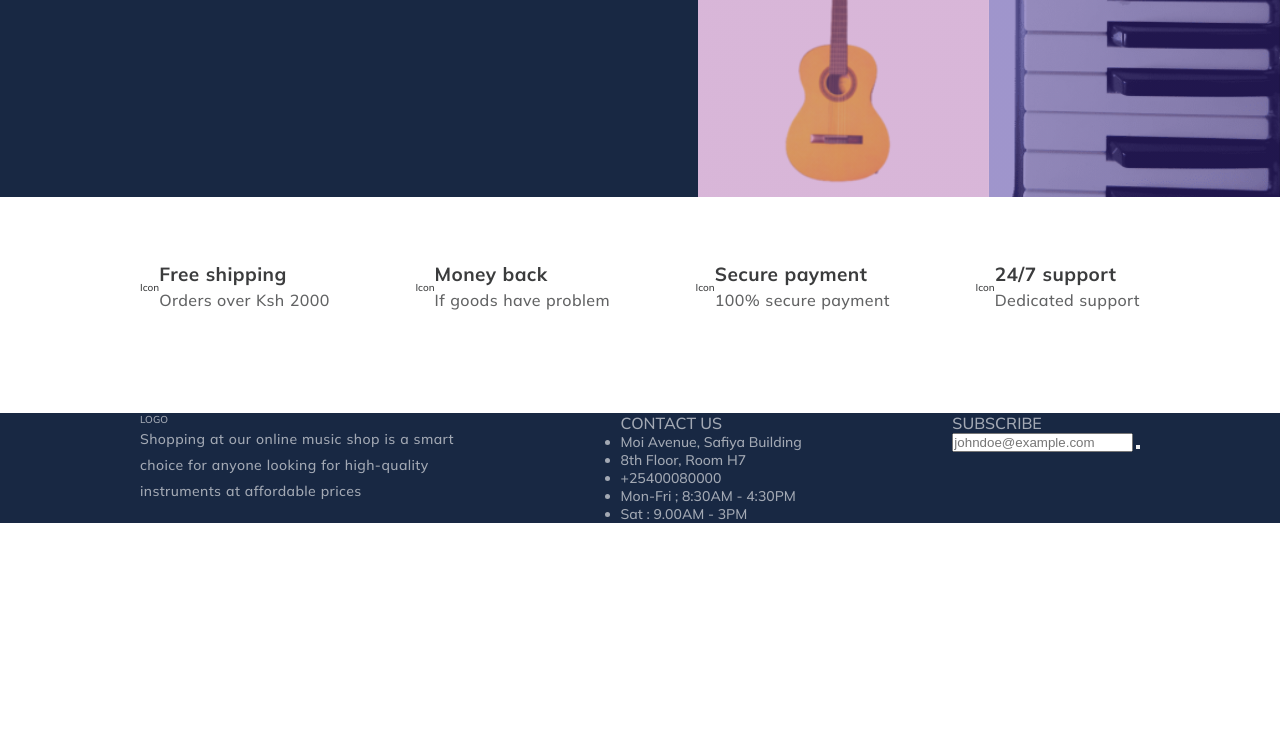
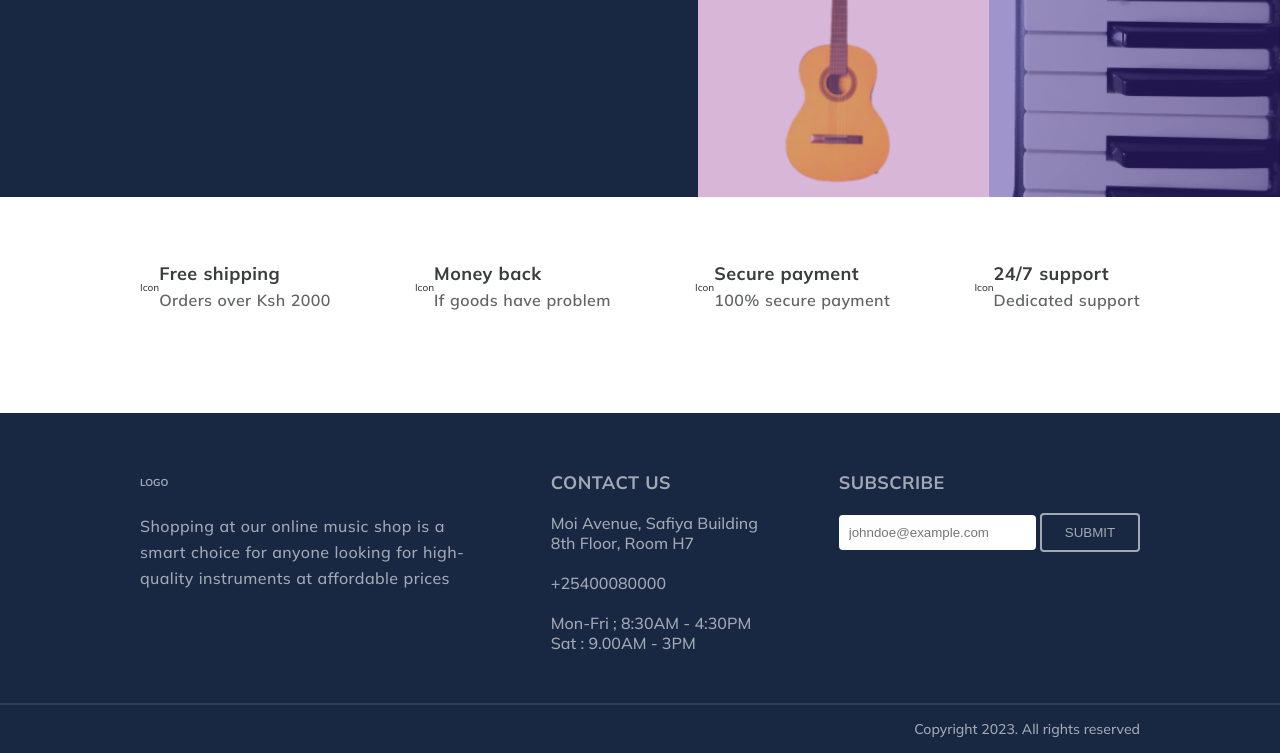
Before and after one commit to jmoseka/mziki-music-shop, a website: page index.html in a window 1280 px wide. Shown: the part 423-1176 px from the top of the page. Before the commit the page ends 946 px from the top, so only its background shows below. Drawn offline with Linux system fonts and the light colour scheme.

Commit message:
Add footer

```diff
--- a/index.html
+++ b/index.html
@@ -114,7 +114,7 @@
         <div class="footer">
 
             <div class="footer-card footer-logo">
-                <div class="footer-card_icon">LOGO
+                <div class="footer-card_title">LOGO
                 </div>
 
                 <p class="footer-card_text">
@@ -126,15 +126,17 @@
 
 
             <div class="footer-card">
-                <div class="footer-card_title">
+                <p class="footer-card_title">
                     Contact us
-                </div>
+                </p>
 
                 <div class="footer-card_text">
                     <ul>
                         <li>Moi Avenue, Safiya Building</li>
                         <li>8th Floor, Room H7</li>
+                        <br>
                         <li>+25400080000</li>
+                        <br>
                         <li>Mon-Fri ; 8:30AM - 4:30PM</li>
                         <li>Sat : 9.00AM - 3PM</li>
                     </ul>
@@ -143,17 +145,27 @@
 
 
             <div class="footer-card">
-                <div class="footer-card_title">
+                <p class="footer-card_title">
                     Subscribe
+                </p>
+
+                <div class="footer-card_text">
+                    <form class="footer-card_text_form" action="">
+                        <input type="email" placeholder="johndoe@example.com">
+                        <button type="submit">SUBMIT</button>
+                    </form>
                 </div>
-
-                <form class="footer-card_form" action="">
-                    <input type="email" placeholder="johndoe@example.com">
-                    <button type="submit"></button>
-                </form>
             </div>
 
 
+        </div>
+
+
+        <div class="footer-links">
+            <div class="footer-links_line"></div>
+            <div class="footer-links_copyright">
+                Copyright 2023. All rights reserved
+            </div>
         </div>
     </footer>
 </body>
--- a/sass/abstract/_variable.scss
+++ b/sass/abstract/_variable.scss
@@ -1,8 +1,9 @@
 $color-primary: #182843;
+$color-primary-light: #a3a9b4;
+$color-primary-light-1: #747e8e;
 // $color-primary-dark: #252c34;
 // $color-primary-dark-1: #21272e;
 // $color-primary-light: #d4d6d8;
-// $color-primary-light-1: #3e464e;
 // $color-primary-light-2: #7c8085;
 // $color-secondary-1: #3aebd6;
 $color-secondary: #00589B;
--- a/sass/base/_typography.scss
+++ b/sass/base/_typography.scss
@@ -28,8 +28,10 @@
     transition: .3s ease;
     color: #4d8ab9;
   }
+}
 
-
+.caption {
+  font-size: 14px;
 }
 
 p {
--- a/sass/pages/_home.scss
+++ b/sass/pages/_home.scss
@@ -91,10 +91,11 @@ body {
 
             &-title {
                 font-weight: 700;
-                font-size: 1.9rem;
+
             }
 
             &-desc {
+                font-weight: 600;
                 font-size: 1.6rem;
                 color: $light-grey;
 
@@ -106,28 +107,82 @@ body {
 // footer-styling
 footer {
     background-color: $color-primary;
+    color: $color-primary-light;
 }
+
 .footer {
     margin: $margin-big-top 140px 0 140px;
     display: flex;
     justify-content: space-between;
+    flex-wrap: wrap;
+    gap: 1.2rem;
 }
 
 .footer-card {
-    color: #a3a9b4;
+    padding: 5rem 0;
 
     &_title {
-        font-size: 1.6rem;
         text-transform: uppercase;
+        font-weight: 700;
+        line-height: 4rem;
     }
 
     &_text {
-        font-size: 1.4rem;
+        margin-top: 1rem;
+        font-size: 1.6rem;
+
+        ul {
+            margin: 0;
+            padding: 0;
+            list-style: none;
+
+            li {
+                line-height: 2rem;
+            }
+        }
+
+        &_form {
+            input {
+                padding: 1rem;
+                border-radius: 4px;
+                border: none;
+                outline: none;
+            }
+
+            button {
+                border-radius: 4px;
+                padding: 1rem;
+                border: 2px solid $color-primary-light;
+                outline: none;
+                width: 10rem;
+                background-color: transparent;
+                color: $color-primary-light;
+                cursor: pointer;
+            }
+
+            button:hover {
+                border: 2px solid $color-primary-light-1;
+                color: $color-primary-light-1;
+            }
+        }
 
     }
 }
 
-
 .footer-logo {
     width: 33%;
 }
+
+.footer-links {
+    &_line {
+        border: .01rem solid #2f3e56;
+    }
+
+    &_copyright {
+
+        text-align: right;
+        padding: 1.5rem 0;
+        margin: 0 140px;
+        font-size: 14px;
+    }
+}
```
Also changed, not shown: css/style.css.
